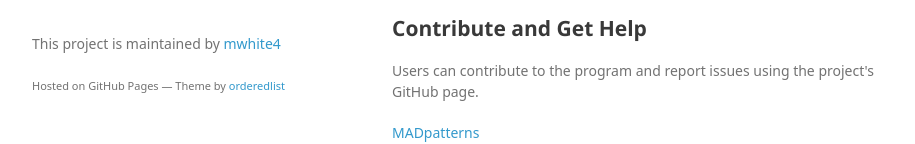
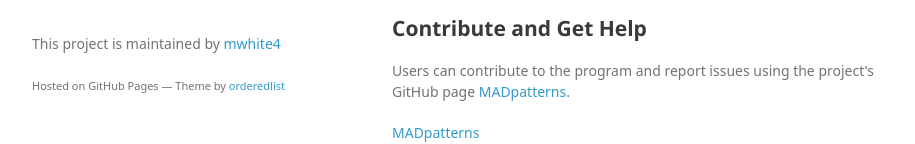
Before and after one commit to mwhite4/MADpatterns, a plain HTML site: page index.html in a window 1280 px wide. Shown: the part 635-779 px from the top of the page, without its empty margins (178-1093 px from the left). Drawn offline with Linux system fonts and the light colour scheme; a web font is replaced by a local one.

Commit message:
Update index.html

```diff
--- a/index.html
+++ b/index.html
@@ -60,7 +60,7 @@
 <h2>
 <a id="contributions-and-user-support" class="anchor" href="#usage" aria-hidden="true"><span aria-hidden="true" class="octicon octicon-link"></span></a>Contribute and Get Help</h2>
 
-<p>Users can contribute to the program and report issues using the project's GitHub page.</p>
+<p>Users can contribute to the program and report issues using the project's GitHub page <a href="https://github.com/mwhite4/MADpatterns">MADpatterns</a>.</p>
 
 <a href="https://github.com/mwhite4/MADpatterns">MADpatterns</a>
 
```
